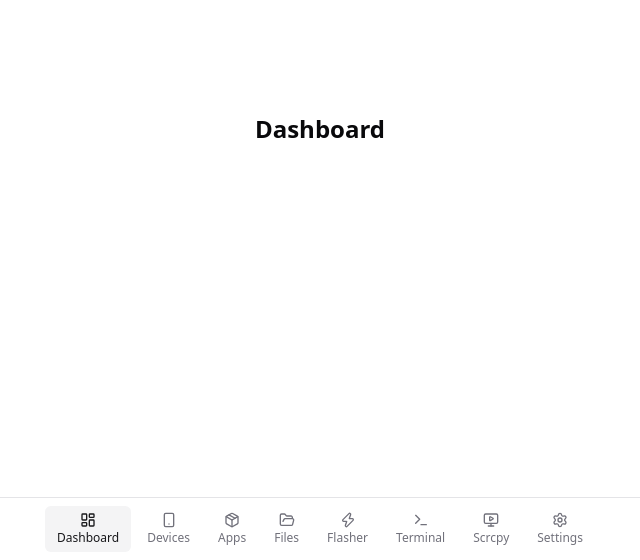
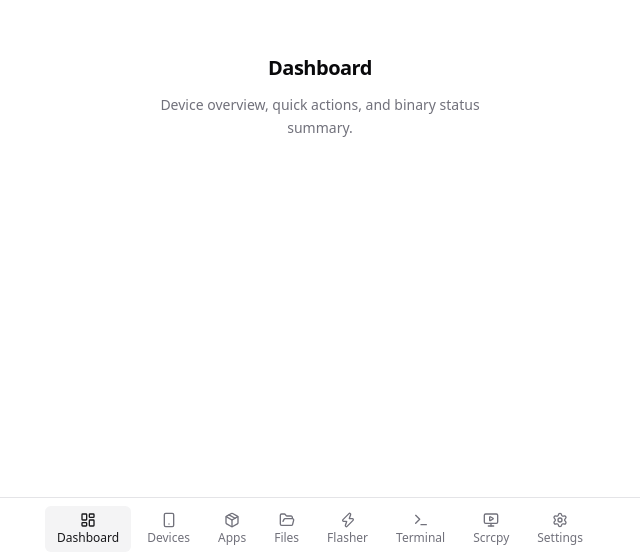
Before and after one commit to Drenzzz/ADBKit, a React (Vite) app in the folder frontend/: page / in a window 1280 px wide. Shown: the part 240-800 px from the top of the page, without its empty margins (320-960 px from the left). Built offline with nearby package versions, Linux system fonts and the light colour scheme.

Commit message:
feat: refine app shell layout with page placeholders

```diff
--- a/frontend/src/components/layout/AppShell.tsx
+++ b/frontend/src/components/layout/AppShell.tsx
@@ -3,9 +3,11 @@ import { BottomDock } from './BottomDock'
 
 export function AppShell() {
   return (
-    <div className="flex h-screen flex-col bg-background text-foreground">
-      <main className="flex-1 overflow-hidden">
-        <Outlet />
+    <div className="flex h-screen flex-col overflow-hidden bg-background text-foreground">
+      <main className="flex-1 overflow-y-auto pb-16">
+        <div className="mx-auto h-full w-full max-w-screen-2xl px-6 py-5">
+          <Outlet />
+        </div>
       </main>
       <BottomDock />
     </div>
--- /dev/null
+++ b/frontend/src/components/layout/PagePlaceholder.tsx
@@ -0,0 +1,17 @@
+interface PagePlaceholderProps {
+  title: string
+  description: string
+}
+
+export function PagePlaceholder({ title, description }: PagePlaceholderProps) {
+  return (
+    <div className="flex h-full flex-col items-center justify-center gap-3 text-center">
+      <h1 className="text-xl font-semibold tracking-tight text-foreground">
+        {title}
+      </h1>
+      <p className="max-w-sm text-sm leading-relaxed text-muted-foreground">
+        {description}
+      </p>
+    </div>
+  )
+}
--- a/frontend/src/routes/AppsPage.tsx
+++ b/frontend/src/routes/AppsPage.tsx
@@ -1,7 +1,10 @@
+import { PagePlaceholder } from '@/components/layout/PagePlaceholder'
+
 export default function AppsPage() {
   return (
-    <div className="flex h-full items-center justify-center">
-      <h1 className="text-2xl font-semibold">Apps</h1>
-    </div>
+    <PagePlaceholder
+      title="App Manager"
+      description="Package list, install, uninstall, batch actions, and APK pull."
+    />
   )
 }
--- a/frontend/src/routes/DashboardPage.tsx
+++ b/frontend/src/routes/DashboardPage.tsx
@@ -1,7 +1,10 @@
+import { PagePlaceholder } from '@/components/layout/PagePlaceholder'
+
 export default function DashboardPage() {
   return (
-    <div className="flex h-full items-center justify-center">
-      <h1 className="text-2xl font-semibold">Dashboard</h1>
-    </div>
+    <PagePlaceholder
+      title="Dashboard"
+      description="Device overview, quick actions, and binary status summary."
+    />
   )
 }
--- a/frontend/src/routes/DevicesPage.tsx
+++ b/frontend/src/routes/DevicesPage.tsx
@@ -1,7 +1,10 @@
+import { PagePlaceholder } from '@/components/layout/PagePlaceholder'
+
 export default function DevicesPage() {
   return (
-    <div className="flex h-full items-center justify-center">
-      <h1 className="text-2xl font-semibold">Devices</h1>
-    </div>
+    <PagePlaceholder
+      title="Device Manager"
+      description="Device details, reboot actions, performance monitor, and wireless connectivity."
+    />
   )
 }
--- a/frontend/src/routes/FilesPage.tsx
+++ b/frontend/src/routes/FilesPage.tsx
@@ -1,7 +1,10 @@
+import { PagePlaceholder } from '@/components/layout/PagePlaceholder'
+
 export default function FilesPage() {
   return (
-    <div className="flex h-full items-center justify-center">
-      <h1 className="text-2xl font-semibold">Files</h1>
-    </div>
+    <PagePlaceholder
+      title="File Explorer"
+      description="Browse, push, pull, and manage files on connected devices."
+    />
   )
 }
--- a/frontend/src/routes/FlasherPage.tsx
+++ b/frontend/src/routes/FlasherPage.tsx
@@ -1,7 +1,10 @@
+import { PagePlaceholder } from '@/components/layout/PagePlaceholder'
+
 export default function FlasherPage() {
   return (
-    <div className="flex h-full items-center justify-center">
-      <h1 className="text-2xl font-semibold">Flasher</h1>
-    </div>
+    <PagePlaceholder
+      title="Flasher"
+      description="Flash partitions, ROM folders, A/B slot management, and wipe operations."
+    />
   )
 }
--- a/frontend/src/routes/ScrcpyPage.tsx
+++ b/frontend/src/routes/ScrcpyPage.tsx
@@ -1,7 +1,10 @@
+import { PagePlaceholder } from '@/components/layout/PagePlaceholder'
+
 export default function ScrcpyPage() {
   return (
-    <div className="flex h-full items-center justify-center">
-      <h1 className="text-2xl font-semibold">Scrcpy Hub</h1>
-    </div>
+    <PagePlaceholder
+      title="Scrcpy Hub"
+      description="Screen mirroring, recording, screenshot, and clipboard sync."
+    />
   )
 }
--- a/frontend/src/routes/SettingsPage.tsx
+++ b/frontend/src/routes/SettingsPage.tsx
@@ -1,7 +1,10 @@
+import { PagePlaceholder } from '@/components/layout/PagePlaceholder'
+
 export default function SettingsPage() {
   return (
-    <div className="flex h-full items-center justify-center">
-      <h1 className="text-2xl font-semibold">Settings</h1>
-    </div>
+    <PagePlaceholder
+      title="Settings"
+      description="Binary manager, audit logs, preferences, and diagnostics."
+    />
   )
 }
--- a/frontend/src/routes/TerminalPage.tsx
+++ b/frontend/src/routes/TerminalPage.tsx
@@ -1,7 +1,10 @@
+import { PagePlaceholder } from '@/components/layout/PagePlaceholder'
+
 export default function TerminalPage() {
   return (
-    <div className="flex h-full items-center justify-center">
-      <h1 className="text-2xl font-semibold">Terminal</h1>
-    </div>
+    <PagePlaceholder
+      title="Terminal"
+      description="Interactive ADB shell, command history, and logcat viewer."
+    />
   )
 }
```
